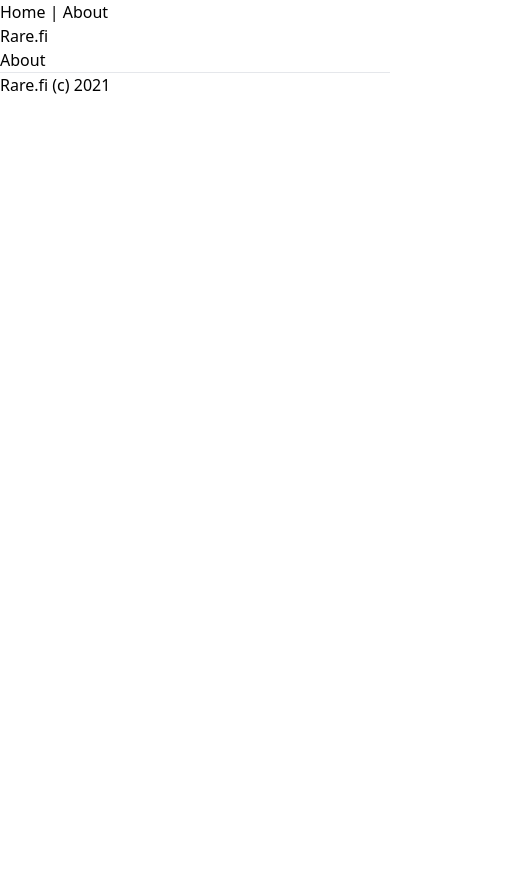
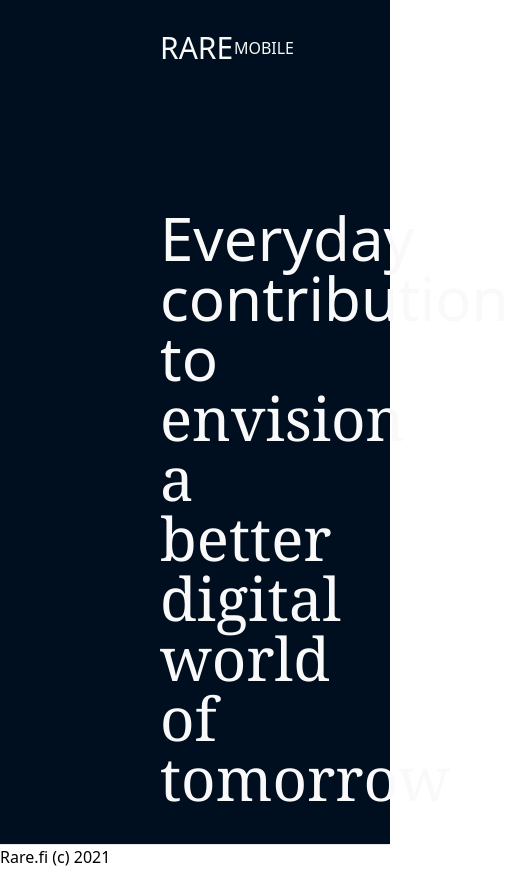
Before and after one commit to rareagency/rare.fi, a Next.js app: page / in a window 390 px wide. Shown: the whole page, 509 px wide, since content can reach past the window. Before the commit the page ends 844 px from the top, so only its background shows below. Built offline with nearby package versions, Linux system fonts and the light colour scheme.

Commit message:
Started work on Header with default fonts, somewhat responsive

```diff
--- /dev/null
+++ b/components/Footer/Footer.tsx
@@ -0,0 +1,12 @@
+import React from "react";
+
+const Footer = () => {
+  return (
+    <footer>
+      <hr />
+      <span>Rare.fi (c) 2021</span>
+    </footer>
+  );
+};
+
+export default Footer;
--- /dev/null
+++ b/components/Header/NavBar.tsx
@@ -0,0 +1,26 @@
+import Link from "next/link";
+import React from "react";
+import NavItem from "./NavItem";
+
+const NavBar = () => {
+  return (
+    <div className="relative flex items-center justify-between h-16 text-white ">
+      <div className="text-3xl pl-16">
+        <Link href="/">RARE</Link>
+      </div>
+      <div className="flex space-x-8 text-xl hidden lg:inline-flex">
+        <NavItem url="/about" text="WHY US?" />
+        <NavItem url="/about" text="CAREERS" />
+        <NavItem url="/about" text="STORIES" />
+        <NavItem url="/about" text="TRAINING" />
+        <NavItem url="/about" text="LET'S CHAT" />
+      </div>
+      <div className="inline-flex lg:hidden">
+        {/*TODO*/}
+        MOBILE
+      </div>
+    </div>
+  );
+};
+
+export default NavBar;
--- /dev/null
+++ b/components/Header/NavItem.tsx
@@ -0,0 +1,19 @@
+import React from "react";
+import Link from "next/link";
+
+type NavProps = {
+  url: string;
+  text: string;
+};
+
+const NavItem = ({ url, text }: NavProps) => {
+  return (
+    <div className="text-white l:px-4 py-1">
+      <Link href={url}>
+        <a>{text}</a>
+      </Link>
+    </div>
+  );
+};
+
+export default NavItem;
--- a/components/Layout.tsx
+++ /dev/null
@@ -1,38 +0,0 @@
-import React, { ReactNode } from "react";
-import Link from "next/link";
-import Head from "next/head";
-
-type Props = {
-  children?: ReactNode;
-  title?: string;
-};
-
-const Layout = ({ children, title = "This is the default title" }: Props) => {
-  return (
-    <div>
-      <Head>
-        <title>{title}</title>
-        <meta charSet="utf-8" />
-        <meta name="viewport" content="initial-scale=1.0, width=device-width" />
-      </Head>
-      <header>
-        <nav>
-          <Link href="/">
-            <a>Home</a>
-          </Link>{" "}
-          |{" "}
-          <Link href="/about">
-            <a>About</a>
-          </Link>{" "}
-        </nav>
-      </header>
-      {children}
-      <footer>
-        <hr />
-        <span>Rare.fi (c) 2021</span>
-      </footer>
-    </div>
-  );
-};
-
-export default Layout;
--- /dev/null
+++ b/layouts/Base.tsx
@@ -0,0 +1,16 @@
+import React from "react";
+import Head from "next/head";
+
+const TITLE = "Rare Tampere - 2020-luvun ohjelmistokehitystä";
+
+const Base = () => {
+  return (
+    <Head>
+      <title>{TITLE}</title>
+      <meta charSet="utf-8" />
+      <meta name="viewport" content="initial-scale=1.0, width=device-width" />
+    </Head>
+  );
+};
+
+export default Base;
--- /dev/null
+++ b/layouts/index/Header.tsx
@@ -0,0 +1,21 @@
+import React from "react";
+import NavBar from "../../components/Header/NavBar";
+
+const Header = () => {
+  // Fonts are temp
+  return (
+    <div className="bg-black">
+      <div className="w-100 mx-auto px-2 pt-4 h-screen pl-24 pr-24">
+        <NavBar />
+        <div className="text-white p-16 text-6xl lg:text-8xl pl-16 pt-32">
+          <div>Everyday</div>
+          <div>contribution to</div>
+          <div className="font-serif">envision a better</div>
+          <div className="font-serif">digital world of tomorrow</div>
+        </div>
+      </div>
+    </div>
+  );
+};
+
+export default Header;
--- /dev/null
+++ b/layouts/index/Layout.tsx
@@ -0,0 +1,22 @@
+import React, { ReactNode } from "react";
+import Header from "./Header";
+import Base from "../Base";
+import Footer from "../../components/Footer/Footer";
+
+type Props = {
+  children?: ReactNode;
+  title?: string;
+};
+
+const Layout = ({ children }: Props) => {
+  return (
+    <div>
+      <Base />
+      <Header />
+      {children}
+      <Footer />
+    </div>
+  );
+};
+
+export default Layout;
--- a/pages/about.tsx
+++ b/pages/about.tsx
@@ -1,19 +1,8 @@
 import React from "react";
-import Link from "next/link";
-import Layout from "../components/Layout";
+import Layout from "../layouts/index/Layout";
 
 const AboutPage = () => {
-  return (
-    <Layout title="About | Rare.fi">
-      <h1>About</h1>
-      <p>This is the about page</p>
-      <p>
-        <Link href="/">
-          <a>Go home</a>
-        </Link>
-      </p>
-    </Layout>
-  );
+  return <Layout></Layout>;
 };
 
 export default AboutPage;
--- a/pages/index.tsx
+++ b/pages/index.tsx
@@ -1,18 +1,8 @@
 import React from "react";
-import Link from "next/link";
-import Layout from "../components/Layout";
+import Layout from "../layouts/index/Layout";
 
 const IndexPage = () => {
-  return (
-    <Layout title="Home | Rare.fi">
-      <h1>Rare.fi</h1>
-      <p>
-        <Link href="/about">
-          <a>About</a>
-        </Link>
-      </p>
-    </Layout>
-  );
+  return <Layout></Layout>;
 };
 
 export default IndexPage;
--- a/tailwind.config.js
+++ b/tailwind.config.js
@@ -2,7 +2,15 @@ module.exports = {
   purge: ['./pages/**/*.{js,ts,jsx,tsx}', './components/**/*.{js,ts,jsx,tsx}'],
   darkMode: false, // or 'media' or 'class'
   theme: {
-    extend: {},
+    extend: {
+      colors: {
+        blue: {
+          dark: "#0C1E4F"
+        },
+        black: "#000F1F",
+        white: "#F9F9F9"
+      }
+    }
   },
   variants: {
     extend: {},
```
